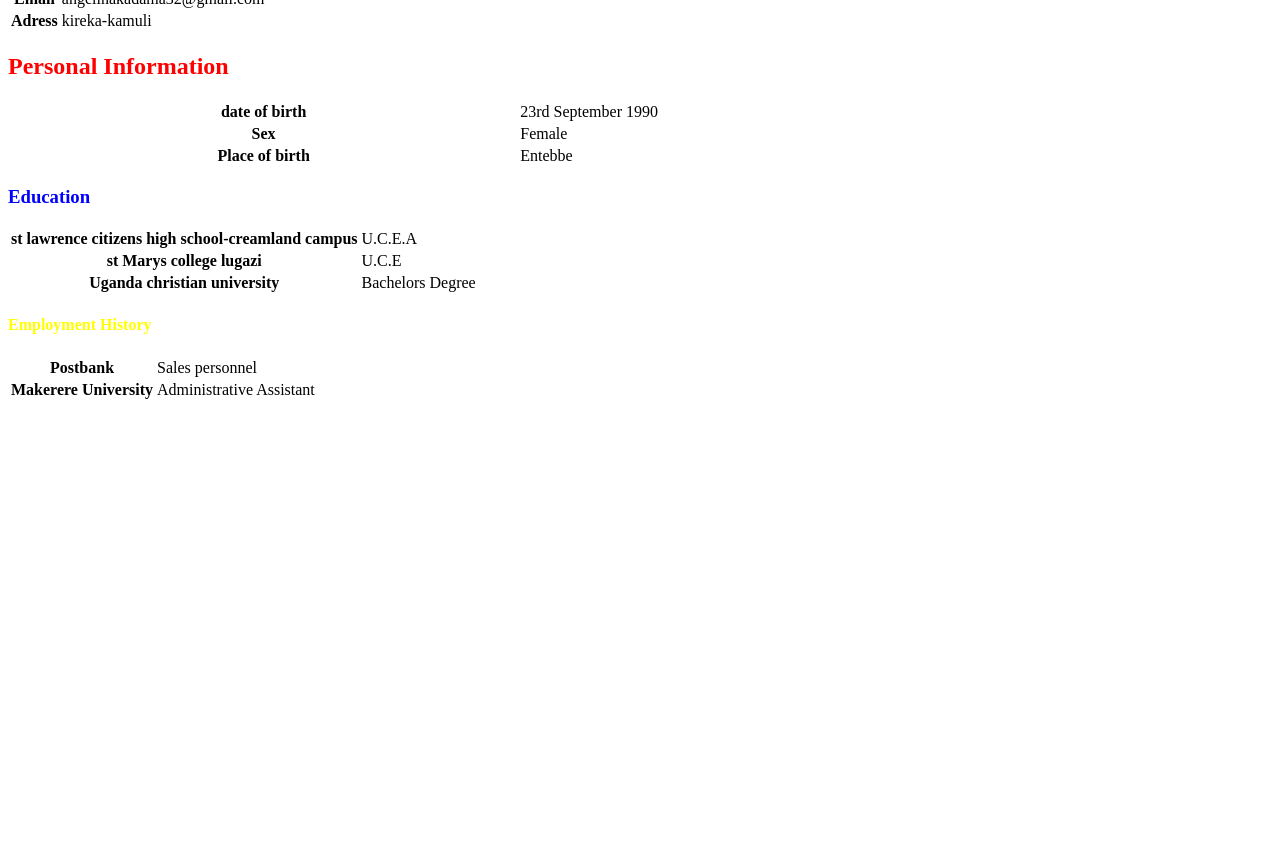
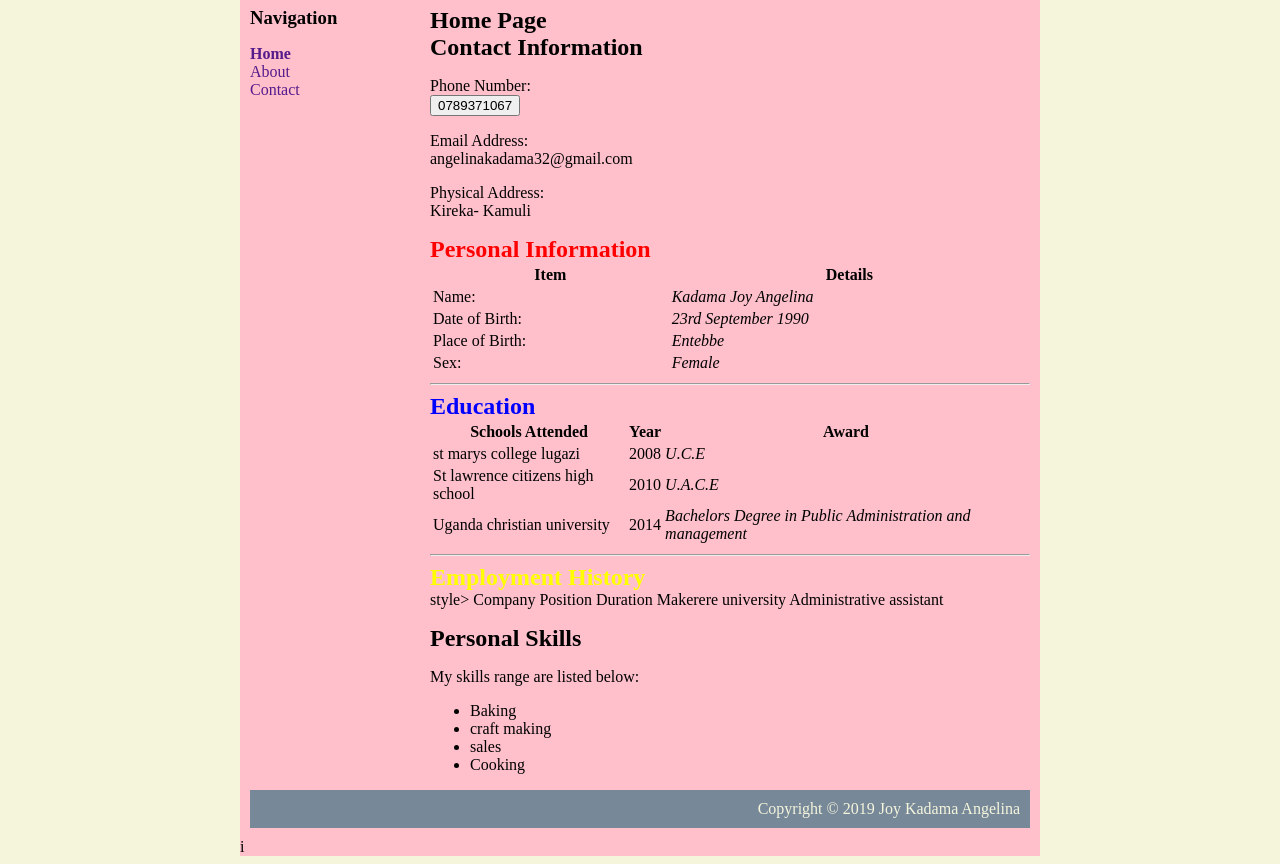
Before and after one commit to angelinakadama/angelinakadama.github.io, a plain HTML site: page index.html in a window 1280 px wide. Shown: the part 227-1091 px from the top of the page. Before the commit the page ends 800 px from the top, so only its background shows below. Drawn offline with Linux system fonts and the light colour scheme.

Commit message:
html&css

```diff
--- a/index.html
+++ b/index.html
@@ -1,105 +1,129 @@
 <!DOCTYPE html>
 <html>
+<head>
+	<title>Kadama Joy Angelina</title>
+	<link rel="stylesheet" type="text/css" href="style.css">
+</head>
+<body>
+	<div id="container">
+		<div id="header">
+			<h1>Kadama Joy Angelina</h1>
+			<img src="C:\Users\sharijah  garage\Angelinakadama\view2.jpg"width="150">
+		</div>
 
-<head>
-	<title>MY CIRRICULUM VITAE</title>
-	 </head>
-	</hr>
-
-<body>
-         <img src="view2.jpg" alt="view2" width="100" height="100"/>
-
+		<div id="content">
+			<div id="nav">
+				<h3>Navigation</h3>
+				<ul>
+					<li><a class="selected" href="">Home</a></li>
+					<li><a href="">About</a></li>
+					<li><a href="">Contact</a></li>
+				</ul>
+			</div>
+			<div id="main">
+				<h2>Home Page</h2>
+				<h2>Contact Information</h2>
+			<p>Phone Number: <br> <button>0789371067</button></p>
+			<p>Email Address: <br> angelinakadama32@gmail.com</p>
+			<p>Physical Address: <br> Kireka- Kamuli</p>
 			<div>
-     <h1><span style="color:purple">Contact Information</span></h1>
-
-</body>
-      <table style="width 100%">
-      	<tr>
-      	            <th>phone</th>
-      	            <td>0789371067</td>
-      	 </tr>
+			<h2><span style="color:red">Personal Information</span></h2>
+             <table style="width: 100%"></style>
 
 				<tr>
-      	             <th>Email</th>
-      	             <td>angelinakadama32@gmail.com</td>
+					<th>Item</th>
+					<th>Details</th>
 				</tr>
+				<tr>
+					<td>Name:</td>
+					<td><em>Kadama Joy Angelina</td>
+
+				</tr>
+				<tr>
+					<td>Date of Birth:</td>
+					<td><em>23rd September 1990</td>
+				</tr>
+				<tr>
+					<td>Place of Birth:</td>
+					<td><em>Entebbe</td>
+				</tr>
+				<tr>
+					<td>Sex:</td>
+					<td><em>Female</td>
+				</tr>
+			</table>
+			<hr/>
+
+		</div>
+		<div>
+
+            	 <h2><span style="color:blue">Education</span></h2>
+            	 <table style="width: 100%" ></style>
 
 				<tr>
-      	             <th>Adress</th>
-      	             <td>kireka-kamuli</td>
+					<th>Schools Attended</th>
+					<th>Year</th>
+					<th>Award</th>
+				</tr>
+				<tr>
+					<td>st marys college lugazi</td>
+					<td>2008</td>
+					<td><em>U.C.E</em></td>
+				</tr>
+				<tr>
+					<td>St lawrence citizens high school</td>
+					<td>2010</td>
+					<td><em>U.A.C.E</em></td>
+				</tr>
+				<tr>
+					<td>Uganda christian university</td>
+					<td>2014</td>
+					<td><em>Bachelors Degree in Public Administration and management</em></td>
 				</tr>
 			</table>
+		<hr/>
+
 		</div>
-  </hr>
+		<div>
+			<section>
 
-
-      <div>
-      		<h2><span style="color:red">Personal Information</span></h2>
-
-            <table style="width:100%"/>
+        <h2><span style="color:yellow">Employment History</span></h2>
+			<table style="width:100%"></table>style>
+				<tbody>
 					<tr>
-            		<th>date of birth</th>
-            		<td>23rd September 1990</td>
+						<th>Company</th>
+						<th>Position</th>
+						<th>Duration</th>
 					</tr>
 					<tr>
-            	   <th>Sex</th>
-            	   <td>Female</td>
+						<td>Makerere university</td>
+						<td>Administrative assistant</td>
 					</tr>
-            	<tr>
-            	     <th>Place of birth</th>
-            	     <td>Entebbe</td>
-            	</tr>
-            </table>
-        </hr>
+				</tbody>
 
-      </div>
-            	 <h3><span style="color:blue">Education</span></h3>
+			</p>
 
-            	 <table style=width 80%>
-            	 <tr>
-            	 	 <th> st lawrence citizens high school-creamland campus</th>
-            	 	 <td>  U.C.E.A </td>
-            	 </tr>
-            	 	<tr>
-            	 	  <th> st Marys college lugazi</td>
-            	 	  <td> U.C.E
-            	 </tr>
-
-            	 <tr>
-                     <th> Uganda christian university</td>
-            	 	 <td> Bachelors Degree</td>
-
-            	 </tr>
-            	</table>
-            </hr>
-
+		</section>
+		<section>
+			<h2>Personal Skills</h2>
+			<p>My skills range are listed below:
+				<ul>
+					<li>Baking</li>
+					<li>craft making</li>
+					<li>sales</li>
+					<li>Cooking </li>
+				</ul>
+			</p>
+		</section>
 		</div>
 
-              <h4><span style="color:yellow">Employment History</span></h4>
-
-                <table style=width 80%>
-                <tr>
-                        <th> Postbank</th>
-                        <td> Sales personnel</td>
-                </tr>
-
-                <tr>
-                       <th> Makerere University</th>
-                       <td> Administrative Assistant</td>
-
-                </tr>
-                <table>
-             </hr>
 
 		</div>
 
 
-
-
-
-
-
-
-
-
-</html>
+		<div id="footer">
+			Copyright &copy; 2019 Joy Kadama Angelina
+		</div>
+	</div>
+</body>
+</html>i
--- a/style.css
+++ b/style.css
@@ -51,6 +51,6 @@ hl, h2, h3 {
 	clear: both;
 	padding: 10px;
 	background-color: #778899;
-	color: whiteh;
+	color: beige;
 	text-align: right;
 }d
```
Lines whose indentation alone changed are shown as unchanged.
